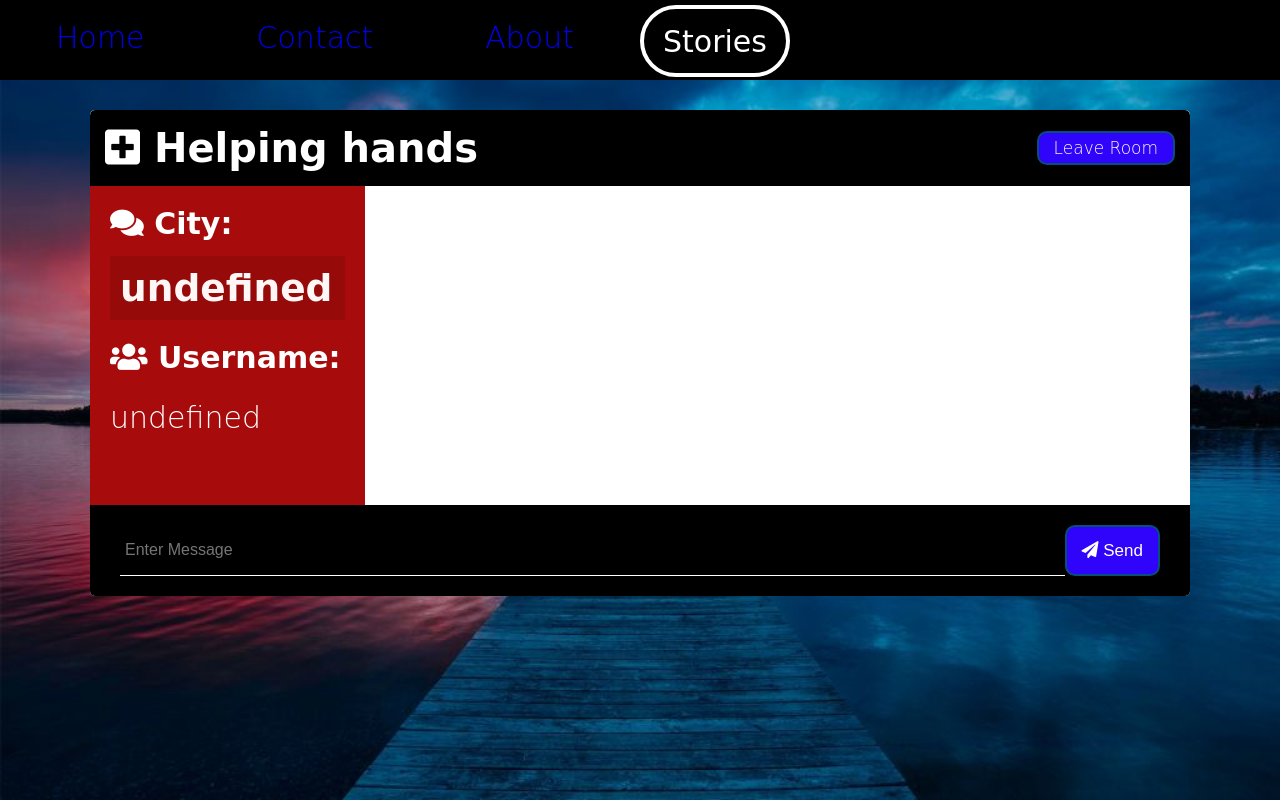
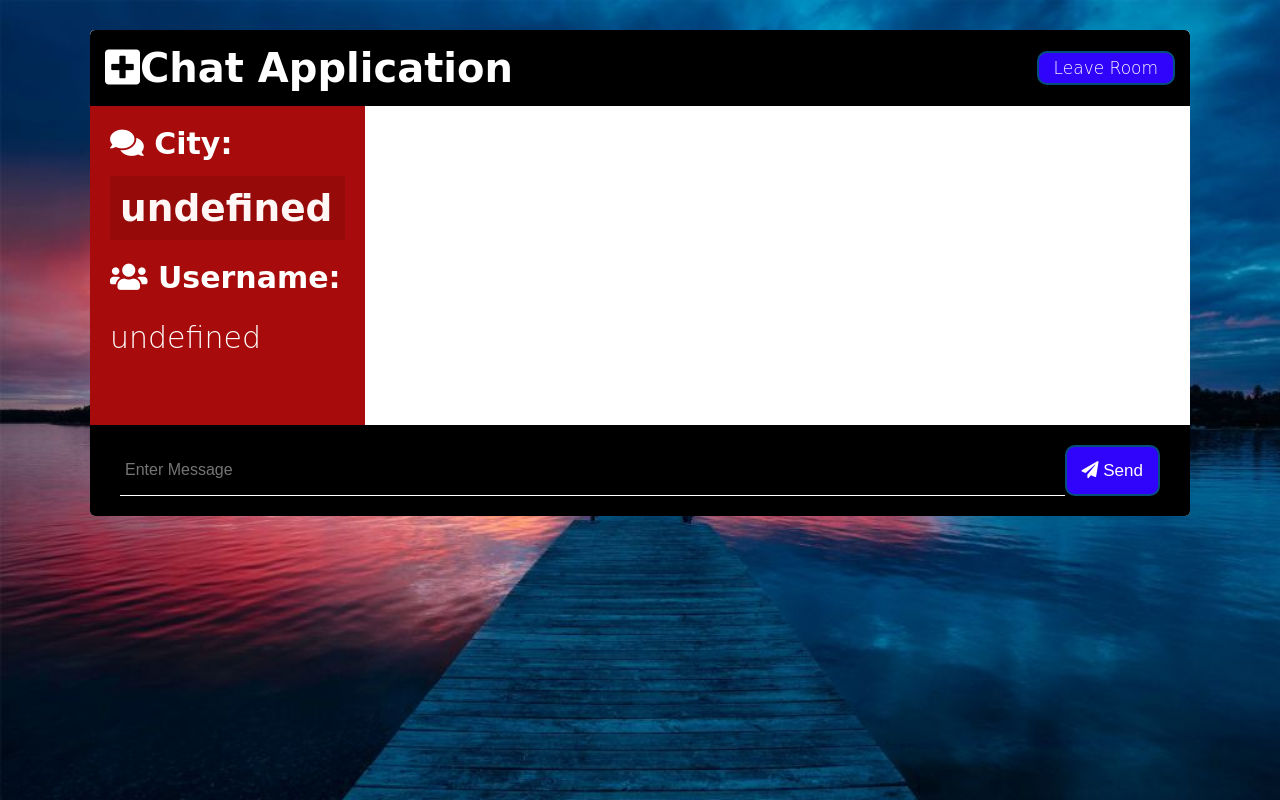
Before and after one commit to kishan-97/Chat-28, a website: page public/chat.html in a window 1280 px wide. Drawn offline with nearby package versions, Linux system fonts and the light colour scheme; no server answers; a web font is replaced by a local one.

Commit message:
Update Chat.html

```diff
--- a/public/chat.html
+++ b/public/chat.html
@@ -20,21 +20,10 @@
     <title>ChatCord App</title>
   </head>
   <body>
-    <nav class="navbar">
-      <div class="leftnav">
-        <ul class="navlist">
-          <li><a href="#About">About</a></li>
-          <li><a href="#Contact">Contact</a></li>
-          <li><a href="#Home">Home</a></li>
-        </ul>
-      </div>
-      <div class="rightnav">
-        <a href="#Stories"><button class="stories">Stories</button></a>
-      </div>
-    </nav>
+
     <div class="chat-container">
       <header class="chat-header">
-        <h1><i class="fas fa-plus-square"></i> Helping hands</h1>
+        <h1><i class="fas fa-plus-square"></i>Chat Application</h1>
         <a href="index.html" class="btn">Leave Room</a>
       </header>
       <main class="chat-main">
```
